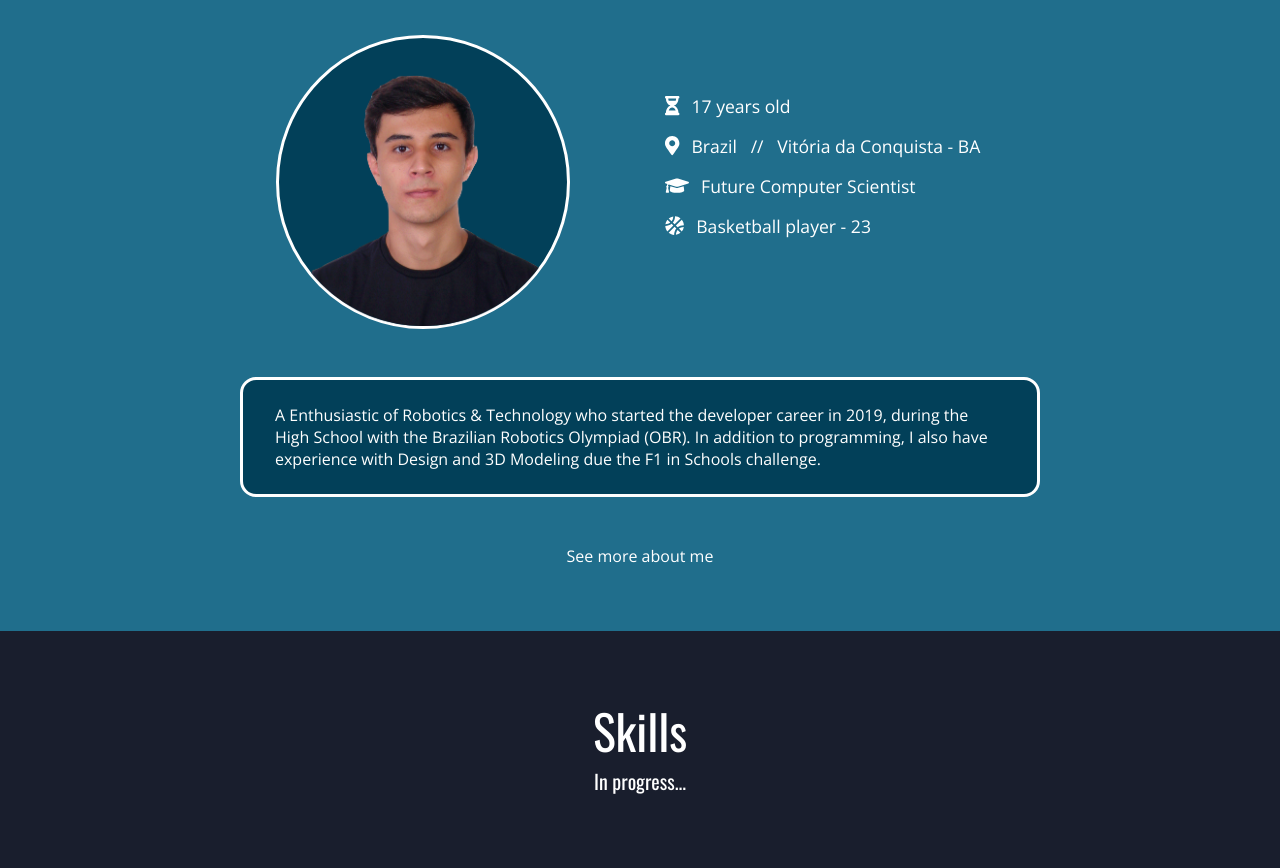
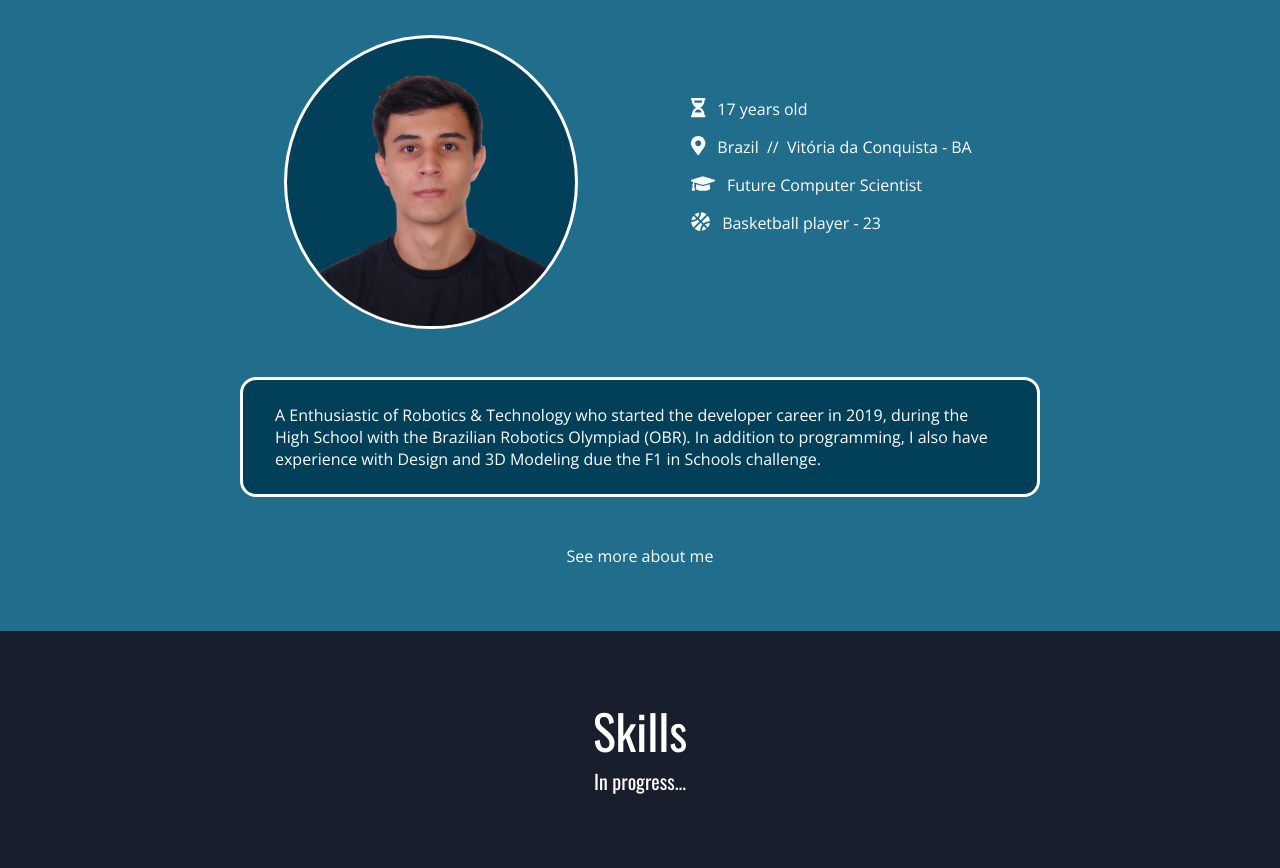
Before and after one commit to gabriel-dp/gabriel-dp.github.io_v1, a React (Create React App) app: page / in a window 1280 px wide. Shown: the part 922-1790 px from the top of the page. Built offline with nearby package versions, Linux system fonts and the light colour scheme; no server answers.

Commit message:
uptade theme and aboutme

```diff
--- a/src/pages/MainPage/AboutMe/index.jsx
+++ b/src/pages/MainPage/AboutMe/index.jsx
@@ -15,7 +15,7 @@ const AboutMe = ({innerRef}) => {
                 <MySelf>
                     <MyDetails>
                         <p><StyledIconFA icon={faHourglassHalf}/>{myAge} years old</p>
-                        <p><StyledIconFA icon={faMapMarkerAlt}/>Brazil &nbsp;&nbsp;//&nbsp;&nbsp; Vitória da Conquista - BA</p>
+                        <p><StyledIconFA icon={faMapMarkerAlt}/>Brazil &nbsp;//&nbsp; Vitória da Conquista - BA</p>
                         <p><StyledIconFA icon={faGraduationCap}/>Future Computer Scientist</p>
                         <p><StyledIconFA icon={faBasketballBall}/>Basketball player - 23</p>
                     </MyDetails>
--- a/src/pages/MainPage/AboutMe/styles.js
+++ b/src/pages/MainPage/AboutMe/styles.js
@@ -50,7 +50,7 @@ export const MyDetails = styled.div`
     cursor: default;
 
     p {
-        font-size: 1.1rem;
+        font-size: 1rem;
         padding-bottom: 1rem;
         white-space: nowrap;
         color: ${props => props.theme.colors.white};
--- a/src/pages/MainPage/Skills/styles.js
+++ b/src/pages/MainPage/Skills/styles.js
@@ -34,7 +34,7 @@ export const IconsContainer = styled.div`
     width: 100%;
     padding: 1rem 2rem;
     border-radius: 1rem;
-    background-color: ${props => props.theme.title === 'dark' ? props.theme.colors.secondary : props.theme.colors.primary};
+    background-color: ${props => props.theme.colors.secondary};
     margin-bottom: 2.5rem;
 
     display: flex;
--- a/src/styles/themes/light.js
+++ b/src/styles/themes/light.js
@@ -5,7 +5,7 @@ const LightTheme = {
         text: '#333333',
         background: '#dddddd',
         primary: '#206E8C',
-        secondary: '#024059',
+        secondary: '#126687',
         black: '#333333',
         gray: '#999999',
         lightgray: '#dddddd',
```
Also changed, not shown: src/assets/icons/skills/other/vscode.svg.
